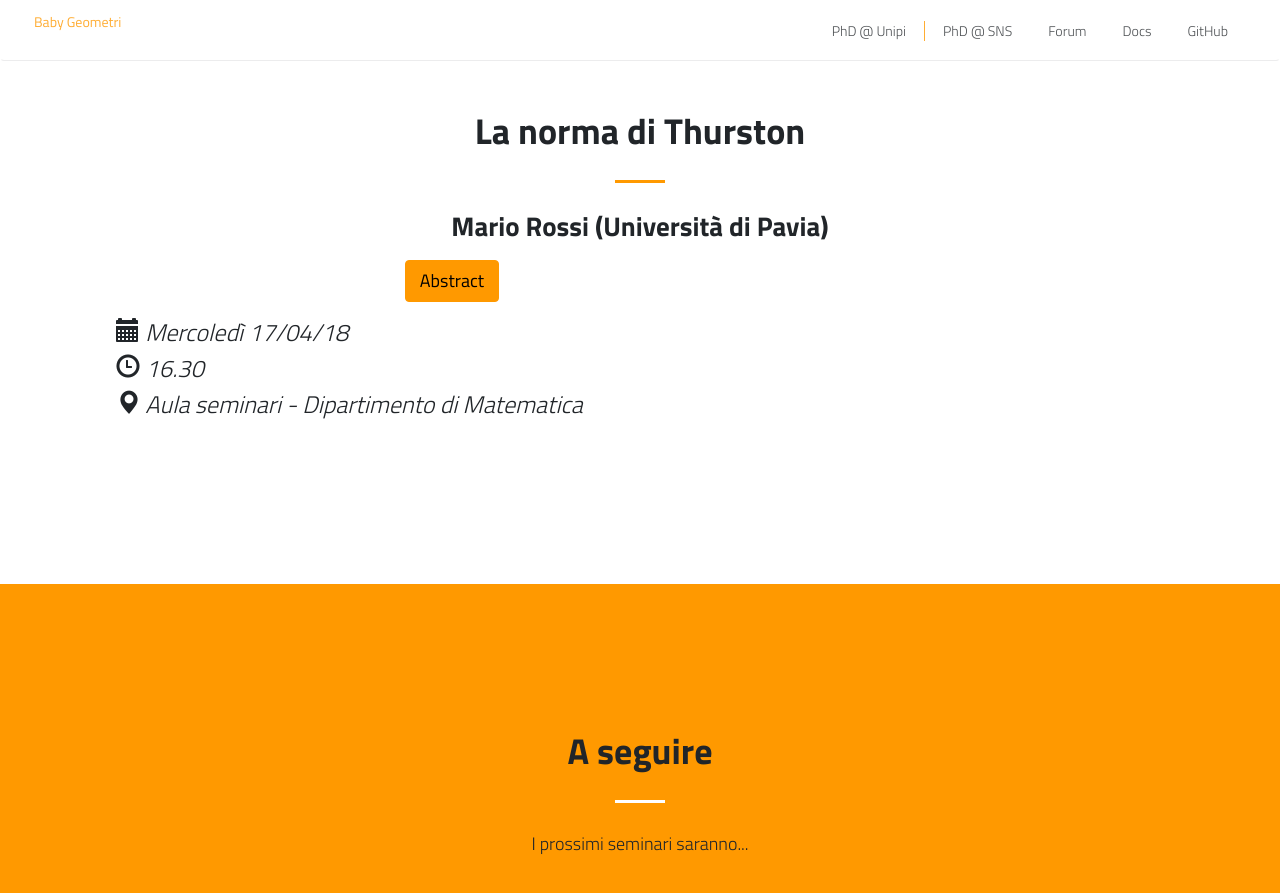
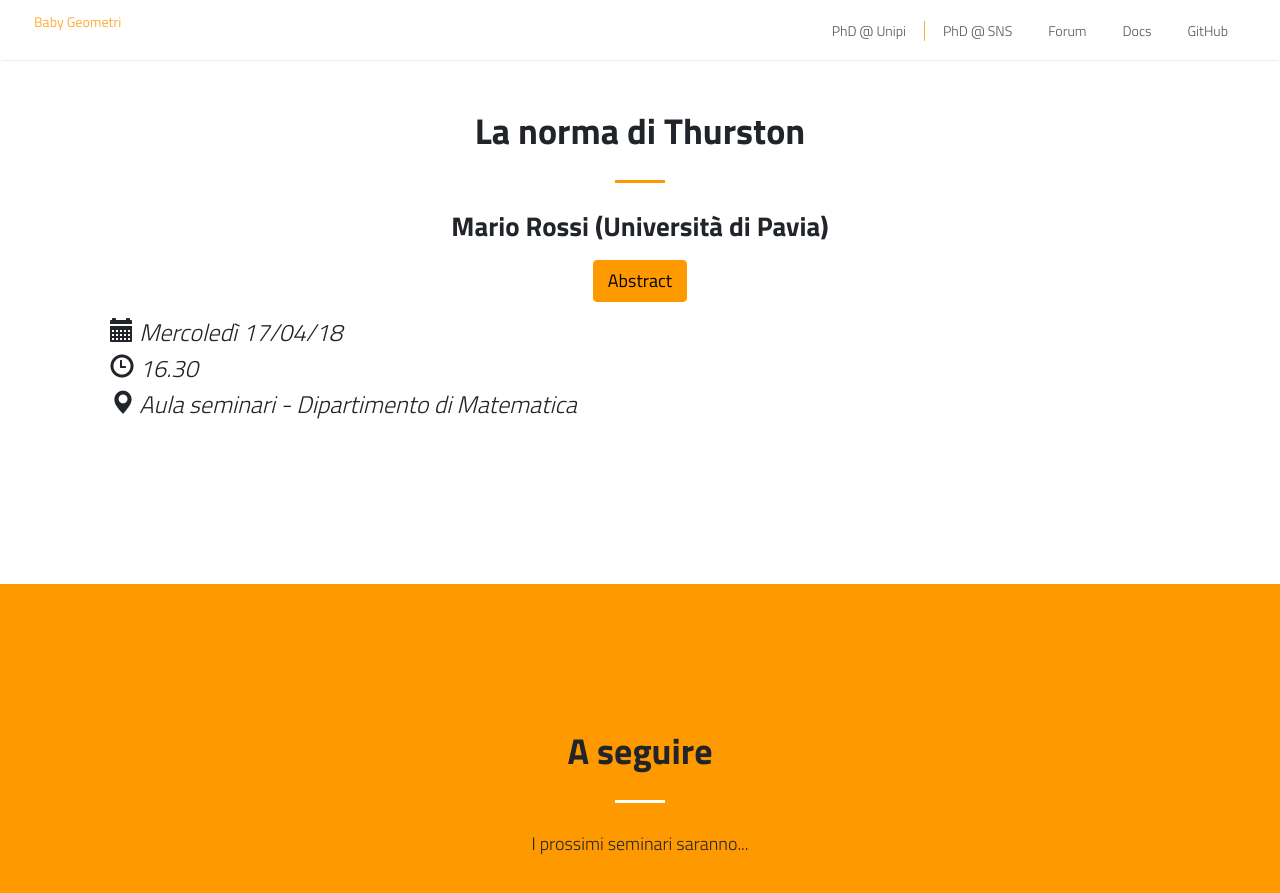
Before and after one commit to baby-geometri/baby-geometri.github.io, a Jekyll site: the page built from index.md, in a window 1280 px wide and 900 px high, scrolled down 936 px. Shown: the top 893 px of the window. Built offline with Jekyll 4.4.1, drawn with Linux system fonts in a browser that asks for light colours; nearby versions of some CDN libraries.

Commit message:
Update default.html

```diff
--- a/_layouts/default.html
+++ b/_layouts/default.html
@@ -79,12 +79,12 @@
   </div>
 
   <div class="container">
-
+    <div class="row">
        <div class="col-lg-8 mx-auto text-center">
 
   <button type="button" class="btn btn-warning" data-toggle="collapse" data-target="#demo">
    	Abstract  </button>
-  <div id="demo" class="collapse">   {{ site.data.content.whitepaper.abstract }}
+  <div id="demo" class="collapse">  <br> {{ site.data.content.whitepaper.abstract }}
   	</div>
     </div>
 
```
